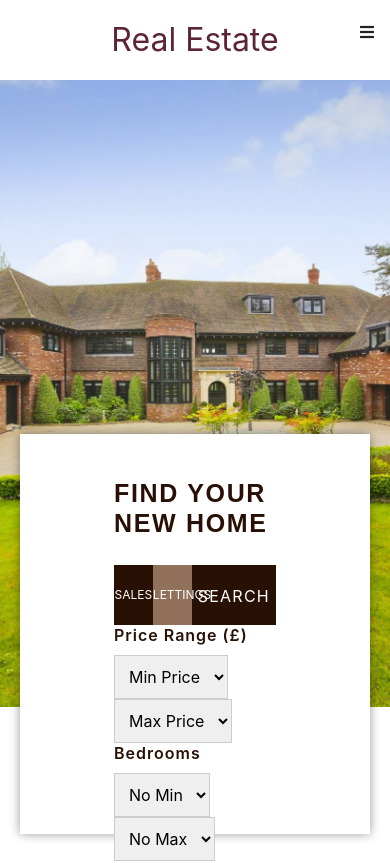
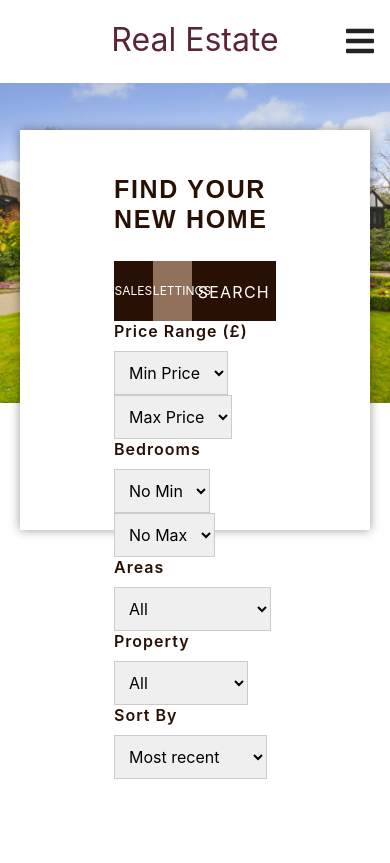
Before and after one commit to ChrisJonathan22/Real-Estate, a React (Create React App) app in the folder root/frontend/: page / in a window 390 px wide. Shown: the top 863 px of the page. Built offline with nearby package versions, Linux system fonts and the light colour scheme; a web font is replaced by a local one.

Commit message:
I've moved the home hero into a separate component and I've added mixins for media queries.

```diff
--- a/root/frontend/src/components/Home/Home.js
+++ b/root/frontend/src/components/Home/Home.js
@@ -1,16 +1,10 @@
-import React, { Component, Fragment } from 'react';
-import './Home.scss';
-import hero_image from '../../Assets/home_hero.jpg';
-import SearchForm from '../SearchForm/SearchForm';
+import React, { Fragment } from 'react';
+import HomeHero from '../HomeHero/HomeHero';
 
-export default class Home extends Component {
-    render() {
-        return (
-            <Fragment>
-                <div className="hero_image" style={{backgroundImage: `url(${hero_image})`}}>
-                    <SearchForm />
-                </div>
-            </Fragment>
-        )
-    }
-}
+export default function Home () {
+    return (
+        <Fragment>
+            <HomeHero />
+        </Fragment>
+    )
+};
--- /dev/null
+++ b/root/frontend/src/components/HomeHero/HomeHero.js
@@ -0,0 +1,14 @@
+import React, { Fragment } from 'react';
+import './HomeHero.scss';
+import hero_image from '../../Assets/home_hero.jpg';
+import SearchForm from '../SearchForm/SearchForm';
+
+export default function Home (){
+    return (
+        <Fragment>
+            <div className="hero_image" style={{backgroundImage: `url(${hero_image})`}}>
+                <SearchForm />
+            </div>
+        </Fragment>
+    )
+};
--- a/root/frontend/src/components/Home/Home.scss
+++ b/root/frontend/src/components/HomeHero/HomeHero.scss
@@ -1,7 +1,14 @@
+@import "../mixins.scss";
+
 .hero_image {
     background-size: cover;
     background-repeat: no-repeat;
     background-position: center;
-    height: 650px;
+    padding: 20em 0;
     position: relative;
+
+
+    @include respond-above(xs) {
+        padding: 10em 0;
+    }
 }
--- a/root/frontend/src/components/MenuDrawer/MenuDrawer.scss
+++ b/root/frontend/src/components/MenuDrawer/MenuDrawer.scss
@@ -1,12 +1,15 @@
+@import "../variables.scss";
+@import "../mixins.scss";
+
 .menu_drawer {
-    width: 100%;
+    position: fixed;
+    z-index: 1;
+    top: 82px;
     width: 0;
-    position: fixed;
     height: 100vh;
     overflow: hidden;
-    transition: all 1s;
-    background-color: #5C2535;
-    top: 70px;
+    @include transition(all .5s);
+    background-color: $purple;
 
     ul {
         list-style: none;
@@ -18,7 +21,7 @@
         li {
             text-align: center;
             a {
-                color: #FFFFFF;
+                color: $white;
                 text-transform: uppercase;
             }
         }
--- a/root/frontend/src/components/Navbar/Navbar.scss
+++ b/root/frontend/src/components/Navbar/Navbar.scss
@@ -36,10 +36,13 @@
     }
 
     .mobile_menu_icon {
-        font-size: 1em;
         position: absolute;
         right: 1em;
-        top: 20px;
+        top: 25px;
+
+        i {
+            font-size: 2em;
+        }
     }
 
     .left {
@@ -75,59 +78,6 @@
     height: 122px;
 
     @media (max-width: 1050px) {
-        height: 57px;
+        height: 83px;
     }
 }
-
-// @media screen and (max-width: 995px) {
-
-//     nav {
-//         .container {
-//             max-width: 1440px;
-
-//             .navbar-brand {
-//                 display: none;
-//             }
-
-//             .text_logo {
-//                 display: block;
-//                 color: $purple;
-//                 border: 2px $purple solid;
-//                 border-radius: 20%;
-//                 padding: 10px;
-//                 text-transform: uppercase;
-//             }
-//         }
-//     }
-// }
-
-// @media screen and (max-width: 785px) {
-//     nav {
-//         .container {
-//             flex-wrap: initial;
-
-//             .left, .right {
-//                 padding: 0;
-//             }
-//         }
-//     }
-// }
-
-// @media screen and (max-width: 730px) {
-//     nav {
-//         .left, .right {
-//             display: none;
-//         }
-
-//         .text_logo {
-//             margin: 0 !important;
-//         }
-
-//         .mobile_menu_icon {
-//             display: block;
-//             font-size: 2em;
-//             color: $purple;
-//             cursor: pointer;
-//         }
-//     }
-// }
--- a/root/frontend/src/components/mixins.scss
+++ b/root/frontend/src/components/mixins.scss
@@ -169,3 +169,33 @@
     -webkit-transition-delay: $delay;
     transition-delay:         $delay;
 }
+
+// A map of breakpoints.
+$breakpoints: (
+  xs: 480px,
+  sm: 768px,
+  md: 1024px,
+  lg: 1200px
+);
+
+// Respond above.
+@mixin respond-above($breakpoint) {
+
+  // If the breakpoint exists in the map.
+  @if map-has-key($breakpoints, $breakpoint) {
+
+    // Get the breakpoint value.
+    $breakpoint-value: map-get($breakpoints, $breakpoint);
+
+    // Write the media query.
+    @media (max-width: $breakpoint-value) {
+      @content;
+    }
+
+  // If the breakpoint doesn't exist in the map.
+  } @else {
+
+    // Log a warning.
+    @warn 'Invalid breakpoint: #{$breakpoint}.';
+  }
+}
```
